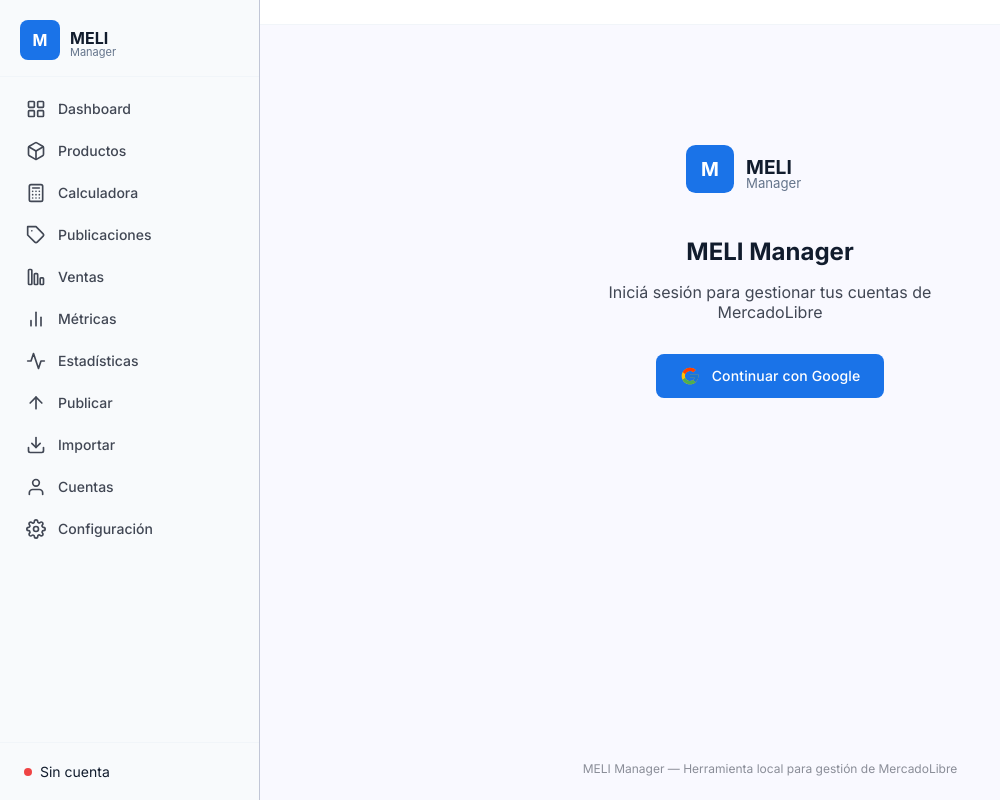
After one commit to ValentinCabral/meli-manager, a Flask app: page /login in a window 1280 px wide. The commit adds this page. Shown: the whole page, without its empty margins (0-1000 px from the left). Run offline with Flask 3, Linux system fonts and the light colour scheme.

Commit message:
feat: add multitenancy with Google OAuth login

```diff
--- a/app.py
+++ b/app.py
@@ -7,6 +7,9 @@ import json
 import secrets
 from datetime import datetime
 
+import requests
+from urllib.parse import urlencode
+
 from flask import (Flask, render_template, request, redirect,
                    url_for, flash, send_file, jsonify, session)
 
@@ -14,11 +17,12 @@ import database as db
 import meli_client as meli
 from calculator import (calcular_precio_venta, calcular_todas_las_opciones,
                         calcular_precio_garantizado)
-from config import CAMPAIGN_OPTIONS, ML_CLIENT_ID
+from config import CAMPAIGN_OPTIONS, ML_CLIENT_ID, GOOGLE_CLIENT_ID, GOOGLE_CLIENT_SECRET
 
 app = Flask(__name__)
 app.secret_key = os.getenv("SECRET_KEY", "meli-manager-secret-key-change-in-production")
 MELI_REDIRECT_URI = os.getenv("MELI_REDIRECT_URI", "http://localhost:5000/auth/meli/callback")
+GOOGLE_REDIRECT_URI = os.getenv("GOOGLE_REDIRECT_URI", "http://localhost:5000/auth/google/callback")
 
 # Initialize DB at module level — runs on import, needed for gunicorn
 db.init_db()
@@ -27,13 +31,14 @@ db.init_db()
 # ─── Helper: cuenta activa ──────────────────────────────────
 
 def get_active_cuenta():
-    """Devuelve la cuenta activa desde la DB. Si hay una en session, la prioriza."""
+    """Devuelve la cuenta activa del usuario logueado."""
     cuenta_id = session.get("cuenta_id")
-    if cuenta_id:
+    usuario_id = session.get("usuario_id")
+    if cuenta_id and usuario_id:
         cuenta = db.get_cuenta(cuenta_id)
-        if cuenta:
+        if cuenta and cuenta.get("usuario_id") == usuario_id:
             return cuenta
-    return db.get_cuenta_activa()
+    return None
 
 
 def get_meli_client(cuenta=None):
@@ -48,17 +53,36 @@ def get_meli_client(cuenta=None):
     )
 
 
+# ─── Middleware: Requiere login ──────────────────────────────
+
+@app.before_request
+def require_login():
+    """Redirige al login si el usuario no está autenticado."""
+    public_routes = ["login", "auth_google_login", "auth_google_callback", "static"]
+    if request.endpoint in public_routes or request.endpoint is None:
+        return
+    if "usuario_id" not in session:
+        return redirect(url_for("login"))
+
+
 # ─── Inicialización ──────────────────────────────────────────
 
 @app.context_processor
-def inject_cuentas():
-    """Inyecta la cuenta activa y la lista de cuentas en todos los templates."""
+def inject_global_context():
+    """Inyecta datos globales en todos los templates: cuenta activa, cuentas del usuario, datos del usuario."""
     try:
-        cuentas = db.listar_cuentas()
+        usuario_id = session.get("usuario_id")
+        cuentas = db.listar_cuentas(usuario_id=usuario_id) if usuario_id else []
         cuenta = get_active_cuenta()
-        return {"cuenta": cuenta, "cuentas": cuentas}
+        return {
+            "cuenta": cuenta,
+            "cuentas": cuentas,
+            "usuario_nombre": session.get("user_nombre", ""),
+            "usuario_email": session.get("user_email", ""),
+            "usuario_avatar": session.get("user_avatar", ""),
+        }
     except Exception:
-        return {"cuenta": None, "cuentas": []}
+        return {"cuenta": None, "cuentas": [], "usuario_nombre": "", "usuario_email": "", "usuario_avatar": ""}
 
 
 # ─── Página Principal ───────────────────────────────────────
@@ -68,12 +92,10 @@ def dashboard():
     cuenta = get_active_cuenta()
     cuenta_id = cuenta["id"] if cuenta else None
     metricas = db.get_metricas(cuenta_id=cuenta_id)
-    cuentas = db.listar_cuentas()
     pubs_recientes = db.listar_publicaciones_recientes(cuenta_id=cuenta_id, limite=5)
     return render_template("dashboard.html",
                            metricas=metricas,
                            cuenta=cuenta,
-                           cuentas=cuentas,
                            publicaciones=pubs_recientes,
                            page="dashboard")
 
@@ -82,7 +104,7 @@ def dashboard():
 
 @app.route("/cuentas")
 def cuentas():
-    cuentas_list = db.listar_cuentas()
+    cuentas_list = db.listar_cuentas(usuario_id=session.get("usuario_id"))
     return render_template("cuentas.html",
                            cuentas=cuentas_list,
                            meli_client_id=ML_CLIENT_ID,
@@ -137,6 +159,101 @@ def cuenta_eliminar(cid):
     return redirect(url_for("cuentas"))
 
 
+# ─── Google OAuth ───────────────────────────────────────────
+
+@app.route("/login")
+def login():
+    """Login page with Google button."""
+    if "usuario_id" in session:
+        return redirect(url_for("dashboard"))
+    return render_template("login.html",
+                           google_client_id=GOOGLE_CLIENT_ID,
+                           google_redirect_uri=GOOGLE_REDIRECT_URI,
+                           page="login")
+
+
+@app.route("/auth/google/login")
+def auth_google_login():
+    """Redirect to Google OAuth."""
+    state = secrets.token_hex(32)
+    session["google_state"] = state
+    params = urlencode({
+        "client_id": GOOGLE_CLIENT_ID,
+        "redirect_uri": GOOGLE_REDIRECT_URI,
+        "response_type": "code",
+        "scope": "openid email profile",
+        "state": state,
+    })
+    return redirect(f"https://accounts.google.com/o/oauth2/v2/auth?{params}")
+
+
+@app.route("/auth/google/callback")
+def auth_google_callback():
+    """Handle Google OAuth callback."""
+    code = request.args.get("code")
+    state = request.args.get("state")
+    error = request.args.get("error")
+
+    if error:
+        flash(f"Login cancelado: {error}", "warning")
+        return redirect(url_for("login"))
+
+    # Validate state
+    expected = session.pop("google_state", None)
+    if state and expected and state != expected:
+        flash("Error de seguridad: state inválido", "danger")
+        return redirect(url_for("login"))
+
+    if not code:
+        flash("No se recibió el código de autorización", "danger")
+        return redirect(url_for("login"))
+
+    # Exchange code for tokens
+    token_resp = requests.post("https://oauth2.googleapis.com/token", data={
+        "code": code,
+        "client_id": GOOGLE_CLIENT_ID,
+        "client_secret": GOOGLE_CLIENT_SECRET,
+        "redirect_uri": GOOGLE_REDIRECT_URI,
+        "grant_type": "authorization_code",
+    })
+    tokens = token_resp.json()
+    if "error" in tokens:
+        flash(f"Error al obtener token: {tokens.get('error_description', tokens['error'])}", "danger")
+        return redirect(url_for("login"))
+
+    # Get user info
+    user_resp = requests.get("https://www.googleapis.com/oauth2/v2/userinfo", headers={
+        "Authorization": f"Bearer {tokens['access_token']}"
+    })
+    user_data = user_resp.json()
+
+    # Find or create user
+    usuario = db.get_usuario_by_google_id(user_data["id"])
+    if not usuario:
+        uid = db.crear_usuario(
+            google_id=user_data["id"],
+            email=user_data.get("email", ""),
+            nombre=user_data.get("name", ""),
+            avatar_url=user_data.get("picture", ""),
+        )
+        usuario = db.get_usuario_by_google_id(user_data["id"])
+
+    session["usuario_id"] = usuario["id"]
+    session["user_nombre"] = usuario["nombre"]
+    session["user_email"] = usuario["email"]
+    session["user_avatar"] = usuario.get("avatar_url", "")
+
+    flash(f"✅ ¡Bienvenido, {usuario['nombre']}!", "success")
+    return redirect(url_for("dashboard"))
+
+
+@app.route("/logout")
+def logout():
+    session.clear()
+    flash("Sesión cerrada", "info")
+    return redirect(url_for("login"))
+
+
 # ─── OAuth: Conectar nueva cuenta MELI ─────────────────────
 
 @app.route("/auth/meli/login")
@@ -186,6 +303,7 @@ def auth_meli_callback():
         refresh_token=refresh_token,
         user_id=user_id,
         site_id="MLA",
+        usuario_id=session.get("usuario_id"),
     )
     db.actualizar_cuenta(cid, access_token=access_token)
 
--- a/config.py
+++ b/config.py
@@ -15,6 +15,10 @@ ML_SITE_ID = os.getenv("ML_SITE_ID", "MLA")
 DEFAULT_CATEGORY = "MLA1055"  # Celulares
 DEFAULT_MARGEN = 20  # 20%
 DEFAULT_LISTING_TYPE = "gold_special"
+
+# Google OAuth
+GOOGLE_CLIENT_ID = os.getenv("GOOGLE_CLIENT_ID", "")
+GOOGLE_CLIENT_SECRET = os.getenv("GOOGLE_CLIENT_SECRET", "")
 
 # Database path
 DB_PATH = os.path.join(os.path.dirname(os.path.abspath(__file__)), "meli_manager.db")
--- a/templates/base.html
+++ b/templates/base.html
@@ -70,7 +70,7 @@
             {% endfor %}
         </nav>
 
-        <!-- Sidebar Footer: Account Switcher -->
+        <!-- Sidebar Footer: Account Switcher + User Info -->
         <div class="sidebar-footer">
             {% if cuentas is defined and cuentas|length > 1 %}
             <div class="relative" x-data="{ open: false }">
@@ -105,6 +105,20 @@
             <div class="flex items-center gap-2" style="padding: 8px 12px;">
                 <span class="status-dot {{ 'success' if cuenta and cuenta.active else 'error' }}"></span>
                 <span class="text-sm truncate">{{ cuenta.nickname|truncate(20) if cuenta else 'Sin cuenta' }}</span>
+            </div>
+            {% endif %}
+            {% if usuario_nombre %}
+            <div style="padding: 12px; border-top: 1px solid var(--color-table-divider);">
+                <div class="flex items-center gap-2" style="margin-bottom: 8px;">
+                    {% if usuario_avatar %}
+                    <img src="{{ usuario_avatar }}" alt="" style="width: 28px; height: 28px; border-radius: 50%;">
+                    {% endif %}
+                    <div style="overflow: hidden;">
+                        <p style="font-size: 13px; font-weight: 600; margin: 0; white-space: nowrap; overflow: hidden; text-overflow: ellipsis;">{{ usuario_nombre }}</p>
+                        <p style="font-size: 11px; color: var(--color-on-surface-variant); margin: 0; white-space: nowrap; overflow: hidden; text-overflow: ellipsis;">{{ usuario_email }}</p>
+                    </div>
+                </div>
+                <a href="{{ url_for('logout') }}" class="btn btn-ghost btn-sm w-full" style="font-size: 12px;">Cerrar sesión</a>
             </div>
             {% endif %}
         </div>
--- /dev/null
+++ b/templates/login.html
@@ -0,0 +1,14 @@
+{% extends "base.html" %}
+{% block content %}
+<div style="max-width: 400px; margin: 80px auto; text-align: center;">
+    <img src="{{ url_for('static', filename='img/logo.svg') }}" alt="MELI Manager" height="48" style="margin-bottom: 24px;">
+    <h1 style="font-size: 24px; font-weight: 700; margin-bottom: 8px;">MELI Manager</h1>
+    <p style="color: var(--color-on-surface-variant); margin-bottom: 32px;">Iniciá sesión para gestionar tus cuentas de MercadoLibre</p>
+    <a href="{{ url_for('auth_google_login') }}"
+       class="btn btn-primary btn-lg"
+       style="display: inline-flex; align-items: center; gap: 12px; padding: 12px 24px;">
+        <svg width="20" height="20" viewBox="0 0 48 48"><path fill="#FFC107" d="M43.611 20.083H42V20H24v8h11.303c-1.649 4.657-6.08 8-11.303 8-6.627 0-12-5.373-12-12s5.373-12 12-12c3.059 0 5.842 1.154 7.961 3.039l5.657-5.657C34.046 6.053 29.268 4 24 4 12.955 4 4 12.955 4 24s8.955 20 20 20 20-8.955 20-20c0-1.341-.138-2.65-.389-3.917z"/><path fill="#FF3D00" d="m6.306 14.691 6.571 4.819C14.655 15.108 18.961 12 24 12c3.059 0 5.842 1.154 7.961 3.039l5.657-5.657C34.046 6.053 29.268 4 24 4 16.318 4 9.656 8.337 6.306 14.691z"/><path fill="#4CAF50" d="M24 44c5.166 0 9.86-1.977 13.409-5.192l-6.19-5.238A11.91 11.91 0 0 1 24 36c-5.202 0-9.619-3.317-11.283-7.946l-6.522 5.025C9.505 39.556 16.227 44 24 44z"/><path fill="#1976D2" d="M43.611 20.083H42V20H24v8h11.303a12.04 12.04 0 0 1-4.087 5.571l.003-.002 6.19 5.238C36.971 39.205 44 34 44 24c0-1.341-.138-2.65-.389-3.917z"/></svg>
+        Continuar con Google
+    </a>
+</div>
+{% endblock %}
```
Also changed, not shown: database.py (+49 -8 lines), openspec/changes/multitenancy/tasks.md (added, +44 -0 lines).
